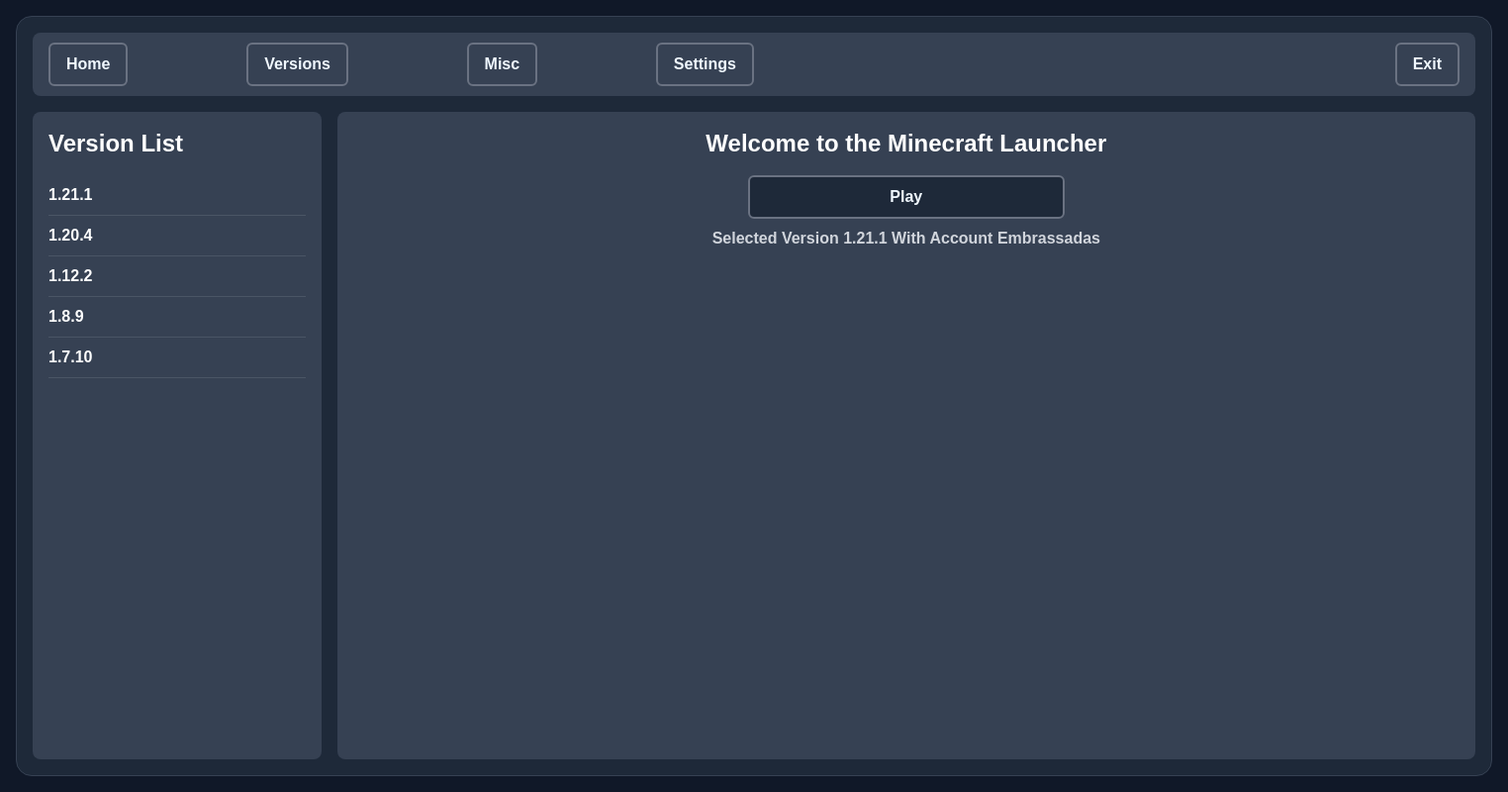
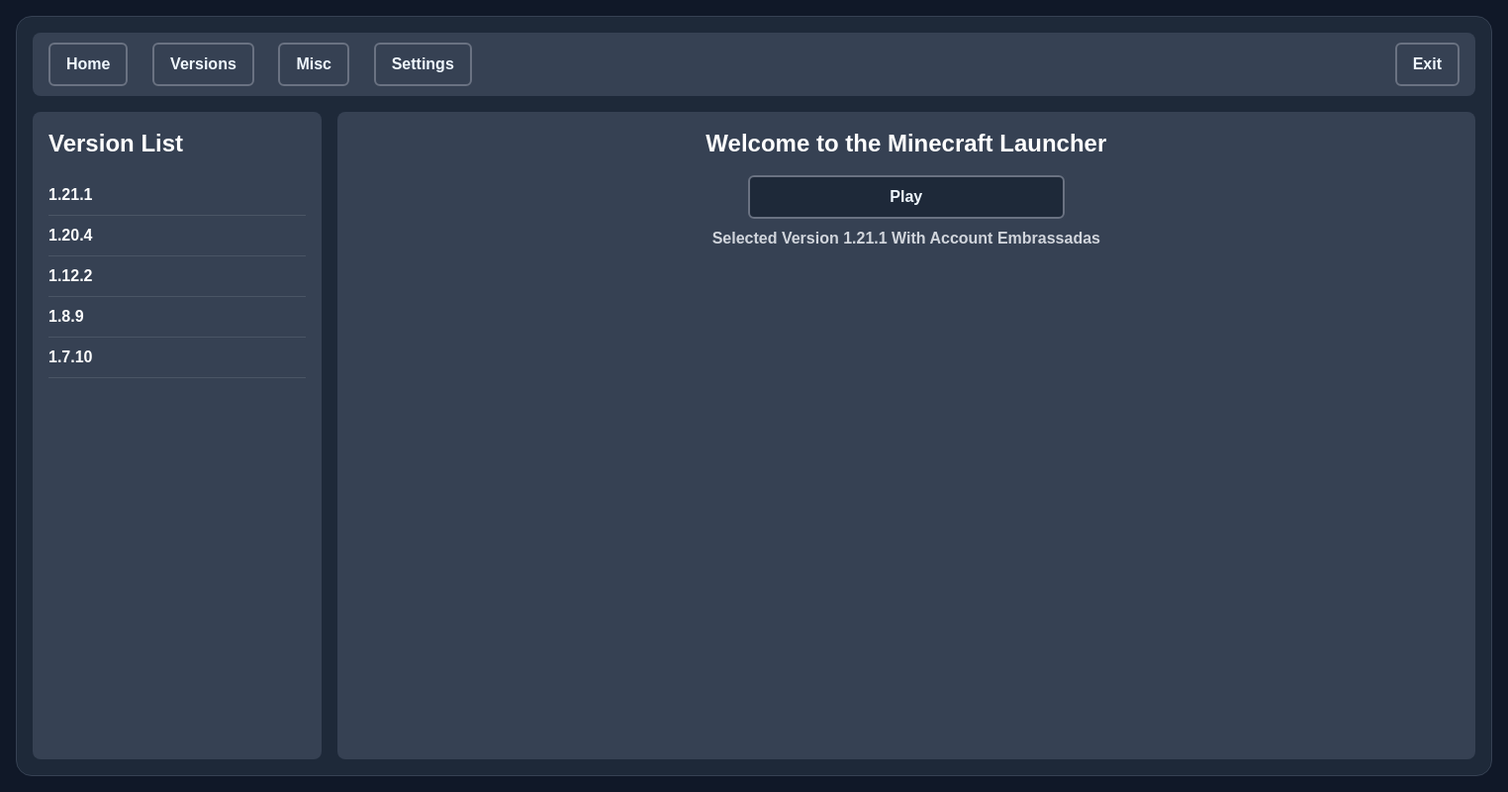
Before and after one commit to r1sque/Electron-Mc-Launcher, an Electron app: page src/index.html in a window 1524 px wide. Shown: the whole page at 99% size. Drawn offline with Linux system fonts and the light colour scheme; no server answers.

Commit message:
Topbar buttons ajustment

```diff
--- a/src/index.html
+++ b/src/index.html
@@ -16,7 +16,7 @@
             <!-- Topbar Area -->
             <div class="h-16 bg-gray-700 rounded-lg mb-4 flex items-center justify-between px-4">
                 <!-- Left-aligned Buttons -->
-                <div class="flex items-center justify-between flex-1 max-w-[50%]">
+                <div class="flex items-center justify-between flex-1 max-w-[30%]">
                     <button id="homeButton"     class="px-4 py-2 border-2 border-gray-500 rounded-md">Home</button>
                     <button id="versionsButton" class="px-4 py-2 border-2 border-gray-500 rounded-md">Versions</button>
                     <button id="modsButton"     class="px-4 py-2 border-2 border-gray-500 rounded-md">Misc</button>
```
Also changed, not shown: src/output.css.
